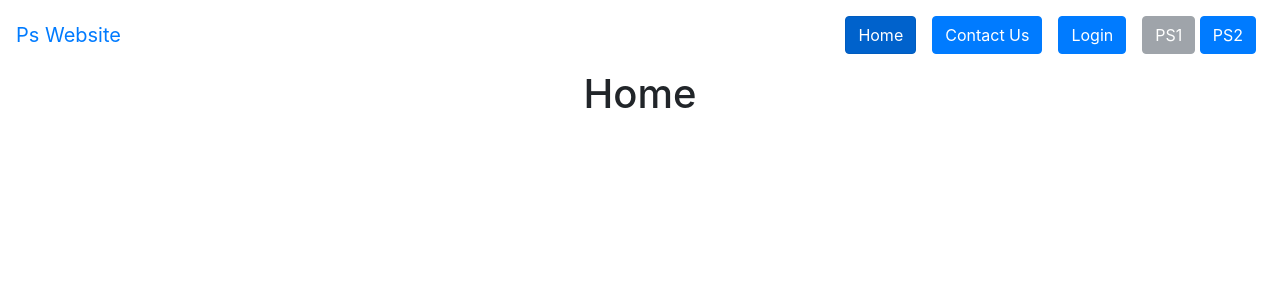
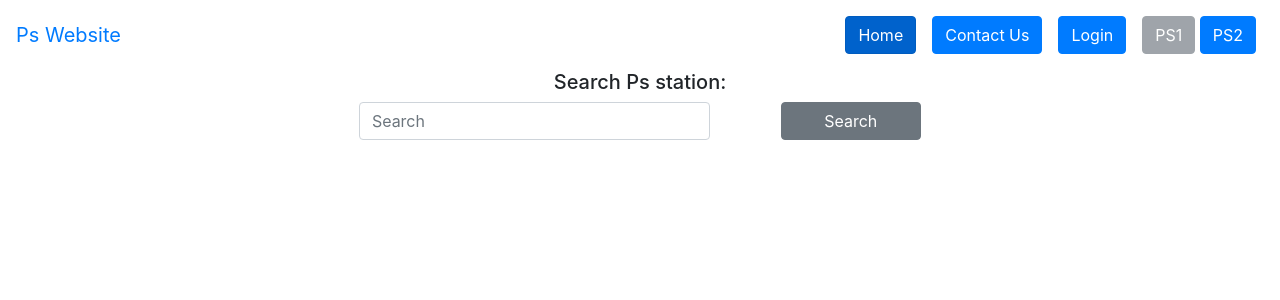
Before and after one commit to madhavgupta211/bitsandpses-frontend, a React (Create React App) app in the folder frontend/: page /1/home in a window 1280 px wide. Shown: the top 300 px of the page. Built offline with nearby package versions, Linux system fonts and the light colour scheme.

Commit message:
search bar basics set up

```diff
--- /dev/null
+++ b/frontend/src/containers/Home/Homed/homed.css
@@ -0,0 +1,3 @@
+.row-content {
+    padding: 50px 0px;
+}
--- /dev/null
+++ b/frontend/src/containers/Home/Homed/homedComponent.js
@@ -0,0 +1,59 @@
+import React, { Component } from 'react';
+import { Form, FormGroup, Input, Button } from 'reactstrap';
+import "./homed.css";
+import axios from 'axios';
+
+class Homed extends Component {
+  constructor(props) {
+    super(props);
+    this.findplaceholder = this.findplaceholder.bind(this);
+    this.displayResults = this.displayResults.bind(this);
+  }
+
+  findplaceholder = () => {
+    if( this.props.location.search !== "") {
+      return this.props.location.search.split("=")[1];
+    }
+    else {
+      return null;
+    }
+  };
+
+  displayResults = () => {
+    if(this.props.location.search !== "") {
+      return(
+        <div className = "row-content">
+          <h2>Search results :</h2>
+
+        </div>
+      );
+    }
+    else {
+      return(
+        <div />
+      );
+    }
+  }
+
+  render() {
+    console.log(this.props);
+    return(
+      <div>
+        <h5>Search Ps station:</h5>
+        <Form className = "row" inline>
+          <FormGroup className = "col-8 offset-2">
+            <Input type = "text"
+             name = "Search"
+             defaultValue = { this.findplaceholder() }
+             placeholder = "Search"
+             className = "col-5 offset-2" />
+            <Button type = "submit" className = "offset-1 col-2" >Search</Button>
+          </FormGroup>
+        </Form>
+        {this.displayResults() }
+      </div>
+    );
+  }
+};
+
+export default Homed;
--- a/frontend/src/containers/Home/homeComponent.js
+++ b/frontend/src/containers/Home/homeComponent.js
@@ -3,6 +3,7 @@ import "./home.css";
 import { Route, Switch, withRouter, Redirect } from 'react-router-dom';
 import NotFound from '../NotFound/notfoundComponent';
 import Header from './Header/headerComponent';
+import Homed from './Homed/homedComponent';
 
 class Home extends Component {
   constructor(props) {
@@ -17,9 +18,7 @@ class Home extends Component {
         <div>
           <Header urlinfo = {this.props.match} />
           <Switch>
-            <Route path = {this.props.match.url + '/home'}>
-              <h1>Home</h1>
-            </Route>
+            <Route path = {this.props.match.url + '/home' } component = {Homed} />
             <Redirect to = {this.props.match.url + '/home'} />
           </Switch>
         </div>
```
Also changed, not shown: 2 other files (tests, documents, lock files or other folders).
